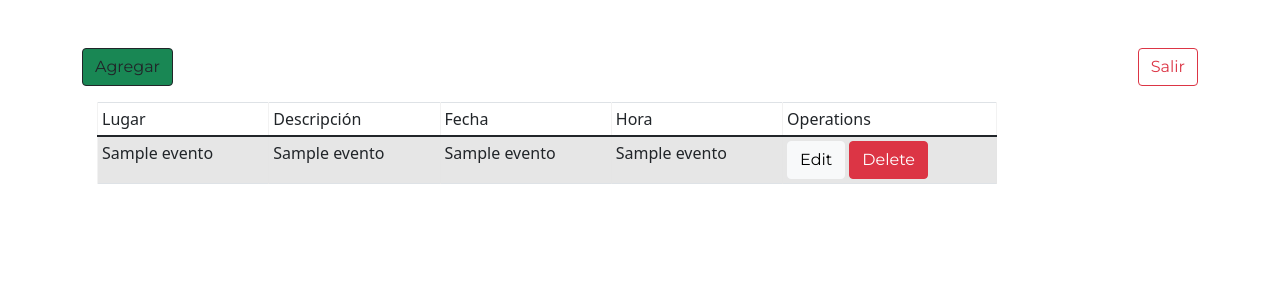
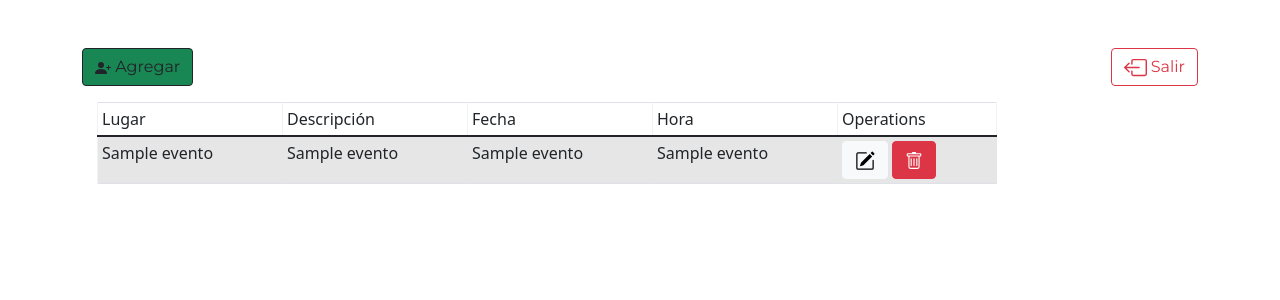
Before and after one commit to manueljuan123/agendame, a Flask app: template templates/eventos.html in a window 1280 px wide. Shown: the part 56-356 px from the top of the page. Run offline with Flask 2, Linux system fonts and the light colour scheme; the template is opened without the code that fills it: most values are stand-ins (such as "Sample title", 1, 10 or a date in 2020); some libraries are stand-ins or nearby versions.

Commit message:
icono en botones
se cambio los botones por los iconos

```diff
--- a/templates/eventos.html
+++ b/templates/eventos.html
@@ -24,10 +24,18 @@
 <!-- Modal Agregar-->
 <!-- Button trigger modal -->
 <button type="button" class="btn btn-outline-dark btn-success" data-bs-toggle="modal" data-bs-target="#staticBackdrop">
-  Agregar
+  <!--la linea svg es el icono-->
+    <svg xmlns="http://www.w3.org/2000/svg" width="16" height="16" fill="currentColor" class="bi bi-person-plus-fill" viewBox="0 0 16 16">
+    <path d="M1 14s-1 0-1-1 1-4 6-4 6 3 6 4-1 1-1 1H1zm5-6a3 3 0 1 0 0-6 3 3 0 0 0 0 6z"/>
+    <path fill-rule="evenodd" d="M13.5 5a.5.5 0 0 1 .5.5V7h1.5a.5.5 0 0 1 0 1H14v1.5a.5.5 0 0 1-1 0V8h-1.5a.5.5 0 0 1 0-1H13V5.5a.5.5 0 0 1 .5-.5z"/>
+  </svg> Agregar
 </button>
 <!-- Button salir  -->
-<a href="/salir" class="btn btn-outline-danger float-end" role="button" aria-pressed="true">Salir</a>
+<a href="/salir" class="btn btn-outline-danger float-end" role="button" aria-pressed="true">
+  <svg xmlns="http://www.w3.org/2000/svg" width="23" height="23" fill="currentColor" class="bi bi-box-arrow-left" viewBox="0 0 16 16">
+    <path fill-rule="evenodd" d="M6 12.5a.5.5 0 0 0 .5.5h8a.5.5 0 0 0 .5-.5v-9a.5.5 0 0 0-.5-.5h-8a.5.5 0 0 0-.5.5v2a.5.5 0 0 1-1 0v-2A1.5 1.5 0 0 1 6.5 2h8A1.5 1.5 0 0 1 16 3.5v9a1.5 1.5 0 0 1-1.5 1.5h-8A1.5 1.5 0 0 1 5 12.5v-2a.5.5 0 0 1 1 0v2z"/>
+    <path fill-rule="evenodd" d="M.146 8.354a.5.5 0 0 1 0-.708l3-3a.5.5 0 1 1 .708.708L1.707 7.5H10.5a.5.5 0 0 1 0 1H1.707l2.147 2.146a.5.5 0 0 1-.708.708l-3-3z"/>
+  </svg> Salir</a>
 
 <!-- Modal -->
 <div class="modal fade" id="staticBackdrop" data-bs-backdrop="static" data-bs-keyboard="false" tabindex="-1" aria-labelledby="staticBackdropLabel" aria-hidden="true">
@@ -89,8 +97,19 @@
               <td>{{eventos.3}}</td>
               <td>{{eventos.2}}</td>
               <td>
-                <a href="" class="btn btn-light">Edit</a>
-                <a  href="" class="btn btn-danger btn-delete">Delete</a>
+                <a href="" class="btn btn-light">
+                  <svg xmlns="http://www.w3.org/2000/svg" width="20" height="20" fill="currentColor" class="bi bi-pencil-square" viewBox="0 0 16 16">
+                  <path d="M15.502 1.94a.5.5 0 0 1 0 .706L14.459 3.69l-2-2L13.502.646a.5.5 0 0 1 .707 0l1.293 1.293zm-1.75 2.456-2-2L4.939 9.21a.5.5 0 0 0-.121.196l-.805 2.414a.25.25 0 0 0 .316.316l2.414-.805a.5.5 0 0 0 .196-.12l6.813-6.814z"/>
+                  <path fill-rule="evenodd" d="M1 13.5A1.5 1.5 0 0 0 2.5 15h11a1.5 1.5 0 0 0 1.5-1.5v-6a.5.5 0 0 0-1 0v6a.5.5 0 0 1-.5.5h-11a.5.5 0 0 1-.5-.5v-11a.5.5 0 0 1 .5-.5H9a.5.5 0 0 0 0-1H2.5A1.5 1.5 0 0 0 1 2.5v11z"/>
+                  </svg>
+                </a>
+
+                <a  href="" class="btn btn-danger btn-delete">
+                  <svg xmlns="http://www.w3.org/2000/svg" width="18" height="18" fill="currentColor" class="bi bi-trash" viewBox="0 0 16 16">
+                  <path d="M5.5 5.5A.5.5 0 0 1 6 6v6a.5.5 0 0 1-1 0V6a.5.5 0 0 1 .5-.5zm2.5 0a.5.5 0 0 1 .5.5v6a.5.5 0 0 1-1 0V6a.5.5 0 0 1 .5-.5zm3 .5a.5.5 0 0 0-1 0v6a.5.5 0 0 0 1 0V6z"/>
+                  <path fill-rule="evenodd" d="M14.5 3a1 1 0 0 1-1 1H13v9a2 2 0 0 1-2 2H5a2 2 0 0 1-2-2V4h-.5a1 1 0 0 1-1-1V2a1 1 0 0 1 1-1H6a1 1 0 0 1 1-1h2a1 1 0 0 1 1 1h3.5a1 1 0 0 1 1 1v1zM4.118 4 4 4.059V13a1 1 0 0 0 1 1h6a1 1 0 0 0 1-1V4.059L11.882 4H4.118zM2.5 3V2h11v1h-11z"/>
+                  </svg>
+                </a>
             </td>
         </tr>
       {% endfor %}
```
